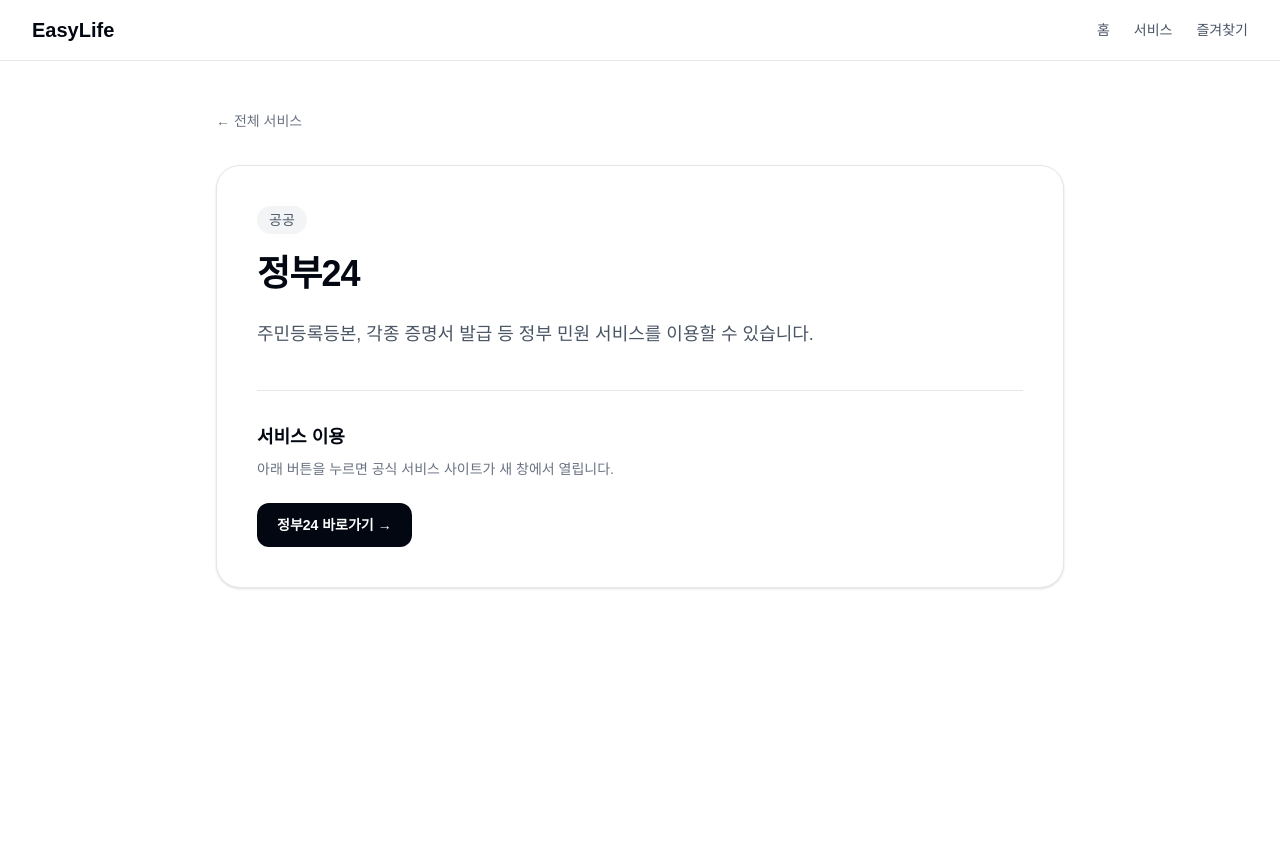
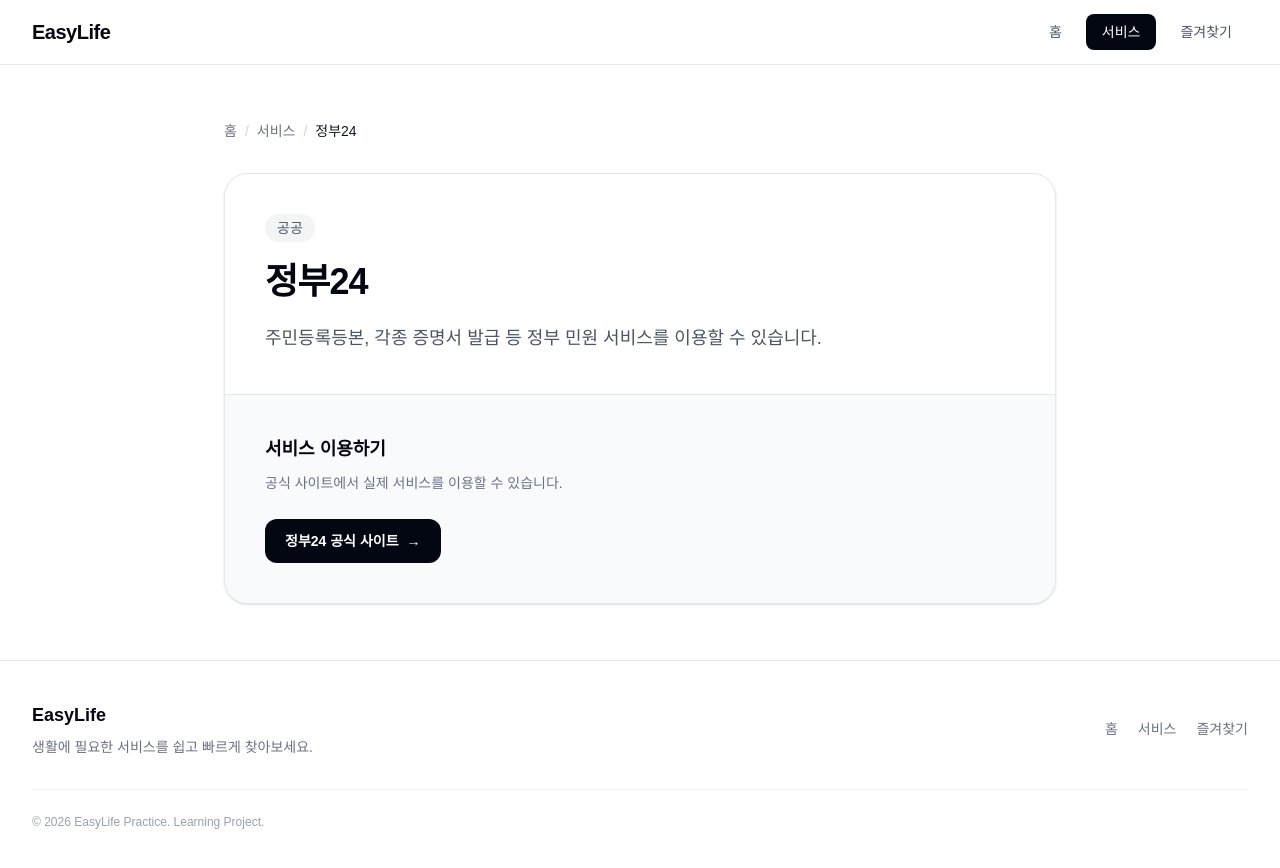
Before and after one commit to seon98/Practice-easylife, a Next.js app: page /services/1 in a window 1280 px wide. Built offline with nearby package versions, Linux system fonts and the light colour scheme.

Commit message:
feat: improve frontend layout and user experience

```diff
--- a/app/layout.tsx
+++ b/app/layout.tsx
@@ -1,12 +1,17 @@
 import type { Metadata } from "next";
 
+import Footer from "@/components/Footer";
 import Header from "@/components/Header";
 
 import "./globals.css";
 
 export const metadata: Metadata = {
-  title: "EasyLife Practice",
-  description: "생활에 필요한 서비스를 한곳에서 찾아보세요.",
+  title: {
+    default: "EasyLife Practice",
+    template: "%s | EasyLife",
+  },
+  description:
+    "생활에 필요한 서비스를 한곳에서 찾아보세요.",
 };
 
 export default function RootLayout({
@@ -16,10 +21,14 @@
 }>) {
   return (
     <html lang="ko">
-      <body className="bg-gray-50 text-gray-950">
+      <body className="flex min-h-screen flex-col bg-gray-50 text-gray-950 antialiased">
         <Header />
 
-        {children}
+        <div className="flex-1">
+          {children}
+        </div>
+
+        <Footer />
       </body>
     </html>
   );
--- a/app/services/[id]/page.tsx
+++ b/app/services/[id]/page.tsx
@@ -1,6 +1,7 @@
-import Link from "next/link";
+import type { Metadata } from "next";
 import { notFound } from "next/navigation";
 
+import Breadcrumb from "@/components/Breadcrumb";
 import { services } from "@/data/services";
 
 interface ServiceDetailPageProps {
@@ -9,14 +10,31 @@
   }>;
 }
 
-/**
- * 현재 서비스 데이터가 정적 데이터이므로
- * 빌드할 때 상세 페이지 경로를 미리 생성합니다.
- */
 export function generateStaticParams() {
   return services.map((service) => ({
     id: String(service.id),
   }));
+}
+
+export async function generateMetadata({
+  params,
+}: ServiceDetailPageProps): Promise<Metadata> {
+  const { id } = await params;
+
+  const service = services.find(
+    (item) => item.id === Number(id),
+  );
+
+  if (!service) {
+    return {
+      title: "서비스를 찾을 수 없습니다",
+    };
+  }
+
+  return {
+    title: service.name,
+    description: service.description,
+  };
 }
 
 export default async function ServiceDetailPage({
@@ -30,50 +48,68 @@
     (item) => item.id === serviceId,
   );
 
-  // 존재하지 않는 서비스라면 404 처리
   if (!service) {
     notFound();
   }
 
   return (
-    <main className="mx-auto min-h-screen max-w-4xl px-6 py-12">
-      {/* 이전 페이지 */}
-      <Link
-        href="/services"
-        className="text-sm font-medium text-gray-500 hover:text-gray-950"
-      >
-        ← 전체 서비스
-      </Link>
+    <main className="mx-auto min-h-[70vh] max-w-4xl px-6 py-10 sm:py-14 lg:px-8">
+      <Breadcrumb
+        items={[
+          {
+            label: "홈",
+            href: "/",
+          },
+          {
+            label: "서비스",
+            href: "/services",
+          },
+          {
+            label: service.name,
+          },
+        ]}
+      />
 
-      <article className="mt-8 rounded-3xl border border-gray-200 bg-white p-8 shadow-sm sm:p-10">
+      <article className="mt-8 overflow-hidden rounded-3xl border border-gray-200 bg-white shadow-sm">
+        {/* 상세 헤더 */}
+        <div className="p-7 sm:p-10">
           <span className="inline-flex rounded-full bg-gray-100 px-3 py-1 text-sm font-medium text-gray-600">
             {service.category}
           </span>
 
-        <h1 className="mt-5 text-4xl font-bold tracking-tight text-gray-950">
+          <h1 className="mt-5 text-3xl font-bold tracking-tight text-gray-950 sm:text-4xl">
             {service.name}
           </h1>
 
-        <p className="mt-6 text-lg leading-8 text-gray-600">
+          <p className="mt-5 text-base leading-8 text-gray-600 sm:text-lg">
             {service.description}
           </p>
+        </div>
 
-        <div className="mt-10 border-t border-gray-200 pt-8">
+        {/* 이용 영역 */}
+        <div className="border-t border-gray-200 bg-gray-50 p-7 sm:p-10">
           <h2 className="text-lg font-semibold text-gray-950">
-            서비스 이용
+            서비스 이용하기
           </h2>
 
-          <p className="mt-2 text-sm text-gray-500">
-            아래 버튼을 누르면 공식 서비스 사이트가 새 창에서 열립니다.
+          <p className="mt-2 text-sm leading-6 text-gray-500">
+            공식 사이트에서 실제 서비스를
+            이용할 수 있습니다.
           </p>
 
           <a
             href={service.url}
             target="_blank"
             rel="noopener noreferrer"
-            className="mt-6 inline-flex rounded-xl bg-gray-950 px-5 py-3 text-sm font-semibold text-white transition hover:bg-gray-700"
+            className="mt-6 inline-flex rounded-xl bg-gray-950 px-5 py-3 text-sm font-semibold text-white transition hover:bg-gray-700 focus:outline-none focus:ring-2 focus:ring-gray-950 focus:ring-offset-2"
           >
-            {service.name} 바로가기 →
+            {service.name} 공식 사이트
+            <span
+              className="ml-2"
+              aria-hidden="true"
+            >
+              →
+            </span>
           </a>
         </div>
       </article>
--- /dev/null
+++ b/components/Breadcrumb.tsx
@@ -0,0 +1,63 @@
+import Link from "next/link";
+
+interface BreadcrumbItem {
+  label: string;
+  href?: string;
+}
+
+interface BreadcrumbProps {
+  items: BreadcrumbItem[];
+}
+
+export default function Breadcrumb({
+  items,
+}: BreadcrumbProps) {
+  return (
+    <nav
+      aria-label="현재 위치"
+      className="text-sm"
+    >
+      <ol className="flex flex-wrap items-center gap-2 text-gray-500">
+        {items.map((item, index) => {
+          const isLast =
+            index === items.length - 1;
+
+          return (
+            <li
+              key={`${item.label}-${index}`}
+              className="flex items-center gap-2"
+            >
+              {index > 0 && (
+                <span
+                  aria-hidden="true"
+                  className="text-gray-300"
+                >
+                  /
+                </span>
+              )}
+
+              {item.href && !isLast ? (
+                <Link
+                  href={item.href}
+                  className="hover:text-gray-950 hover:underline"
+                >
+                  {item.label}
+                </Link>
+              ) : (
+                <span
+                  className={
+                    isLast
+                      ? "font-medium text-gray-900"
+                      : undefined
+                  }
+                >
+                  {item.label}
+                </span>
+              )}
+            </li>
+          );
+        })}
+      </ol>
+    </nav>
+  );
+}
--- /dev/null
+++ b/components/Footer.tsx
@@ -0,0 +1,58 @@
+import Link from "next/link";
+
+export default function Footer() {
+  return (
+    <footer className="mt-auto border-t border-gray-200 bg-white">
+      <div className="mx-auto max-w-7xl px-6 py-10 lg:px-8">
+        <div className="flex flex-col justify-between gap-6 sm:flex-row sm:items-center">
+          <div>
+            <Link
+              href="/"
+              className="text-lg font-bold text-gray-950"
+            >
+              EasyLife
+            </Link>
+
+            <p className="mt-2 text-sm text-gray-500">
+              생활에 필요한 서비스를
+              쉽고 빠르게 찾아보세요.
+            </p>
+          </div>
+
+          <nav
+            className="flex gap-5 text-sm text-gray-500"
+            aria-label="하단 메뉴"
+          >
+            <Link
+              href="/"
+              className="hover:text-gray-950"
+            >
+              홈
+            </Link>
+
+            <Link
+              href="/services"
+              className="hover:text-gray-950"
+            >
+              서비스
+            </Link>
+
+            <Link
+              href="/favorites"
+              className="hover:text-gray-950"
+            >
+              즐겨찾기
+            </Link>
+          </nav>
+        </div>
+
+        <div className="mt-8 border-t border-gray-100 pt-6">
+          <p className="text-xs text-gray-400">
+            © 2026 EasyLife Practice.
+            Learning Project.
+          </p>
+        </div>
+      </div>
+    </footer>
+  );
+}
--- a/components/Header.tsx
+++ b/components/Header.tsx
@@ -1,39 +1,124 @@
+"use client";
+
 import Link from "next/link";
+import { usePathname } from "next/navigation";
+import { useState } from "react";
+
+const navigation = [
+  {
+    name: "홈",
+    href: "/",
+  },
+  {
+    name: "서비스",
+    href: "/services",
+  },
+  {
+    name: "즐겨찾기",
+    href: "/favorites",
+  },
+];
 
 export default function Header() {
+  const pathname = usePathname();
+
+  const [isMenuOpen, setIsMenuOpen] =
+    useState(false);
+
+  const isActive = (href: string) => {
+    if (href === "/") {
+      return pathname === "/";
+    }
+
+    return pathname.startsWith(href);
+  };
+
   return (
-    <header className="border-b border-gray-200 bg-white">
-      <div className="mx-auto flex max-w-7xl items-center justify-between px-6 py-4 lg:px-8">
+    <header className="sticky top-0 z-50 border-b border-gray-200 bg-white/95 backdrop-blur">
+      <div className="mx-auto flex h-16 max-w-7xl items-center justify-between px-6 lg:px-8">
+        {/* Logo */}
         <Link
           href="/"
-          className="text-xl font-bold text-gray-950"
+          className="text-xl font-bold tracking-tight text-gray-950"
+          onClick={() => setIsMenuOpen(false)}
         >
           EasyLife
         </Link>
 
-        <nav className="flex items-center gap-6 text-sm font-medium text-gray-600">
-          <Link
-            href="/"
-            className="hover:text-gray-950"
-          >
-            홈
-          </Link>
+        {/* PC 메뉴 */}
+        <nav
+          className="hidden items-center gap-2 md:flex"
+          aria-label="주요 메뉴"
+        >
+          {navigation.map((item) => {
+            const active = isActive(item.href);
 
-          <Link
-            href="/services"
-            className="hover:text-gray-950"
-          >
-            서비스
-          </Link>
+            return (
+              <Link
+                key={item.href}
+                href={item.href}
+                className={[
+                  "rounded-lg px-4 py-2 text-sm font-medium transition",
+                  active
+                    ? "bg-gray-950 text-white"
+                    : "text-gray-600 hover:bg-gray-100 hover:text-gray-950",
+                ].join(" ")}
+              >
+                {item.name}
+              </Link>
+            );
+          })}
+        </nav>
 
-          <Link
-            href="/favorites"
-            className="hover:text-gray-950"
-          >
-            즐겨찾기
-          </Link>
+        {/* 모바일 메뉴 버튼 */}
+        <button
+          type="button"
+          className="rounded-lg border border-gray-200 p-2 text-gray-700 md:hidden"
+          aria-label="메뉴 열기"
+          aria-expanded={isMenuOpen}
+          onClick={() =>
+            setIsMenuOpen(
+              (current) => !current,
+            )
+          }
+        >
+          {isMenuOpen ? "✕" : "☰"}
+        </button>
+      </div>
+
+      {/* 모바일 메뉴 */}
+      {isMenuOpen && (
+        <nav
+          className="border-t border-gray-200 bg-white px-6 py-4 md:hidden"
+          aria-label="모바일 메뉴"
+        >
+          <div className="mx-auto flex max-w-7xl flex-col gap-2">
+            {navigation.map((item) => {
+              const active = isActive(
+                item.href,
+              );
+
+              return (
+                <Link
+                  key={item.href}
+                  href={item.href}
+                  onClick={() =>
+                    setIsMenuOpen(false)
+                  }
+                  className={[
+                    "rounded-lg px-4 py-3 text-sm font-medium",
+                    active
+                      ? "bg-gray-950 text-white"
+                      : "text-gray-600 hover:bg-gray-100",
+                  ].join(" ")}
+                >
+                  {item.name}
+                </Link>
+              );
+            })}
+          </div>
         </nav>
-      </div>
+      )}
     </header>
   );
 }
```
Also changed, not shown: app/error.tsx (added, +50 -0 lines), app/loading.tsx (added, +39 -0 lines), app/not-found.tsx (added, +36 -0 lines). Lines whose indentation alone changed are shown as unchanged.
